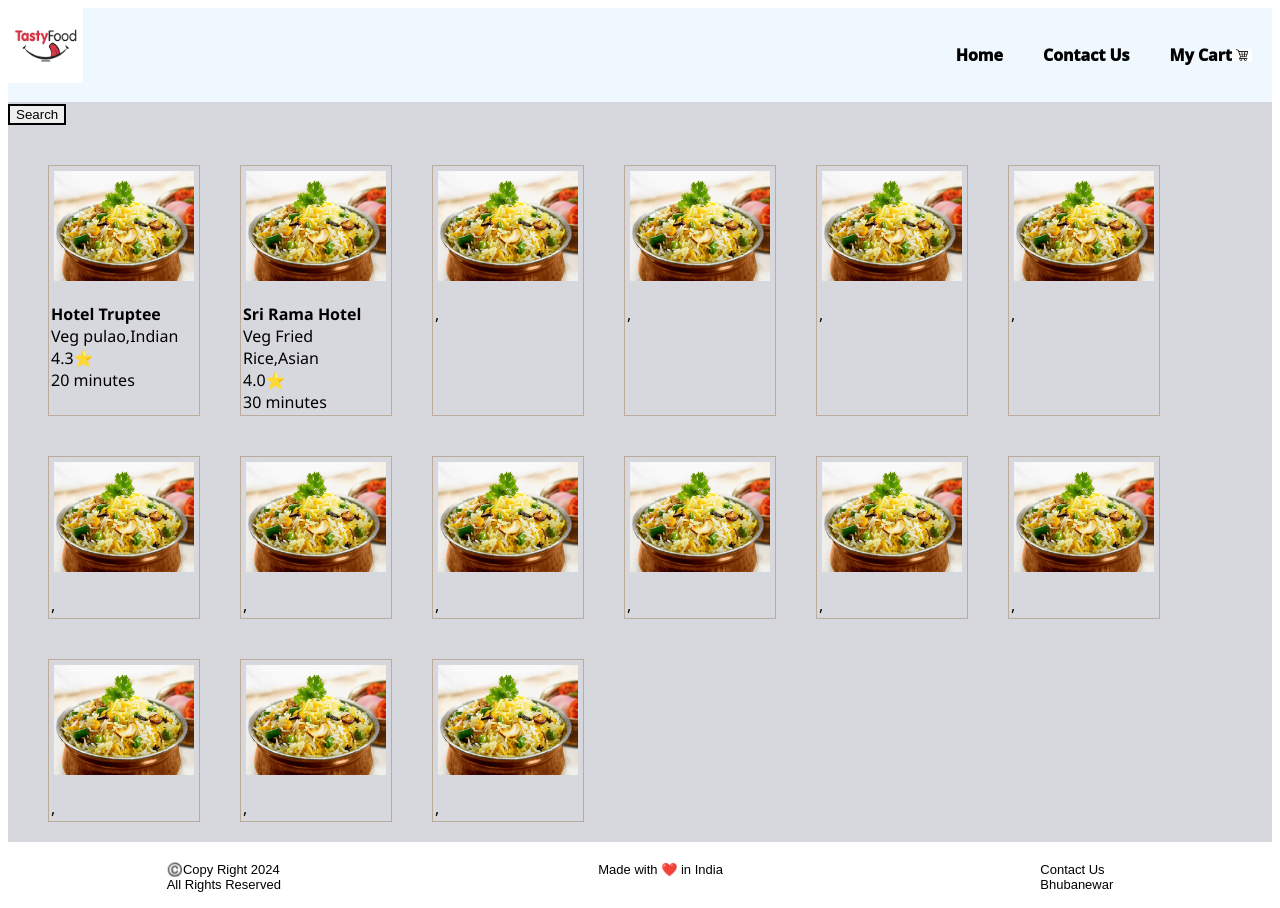
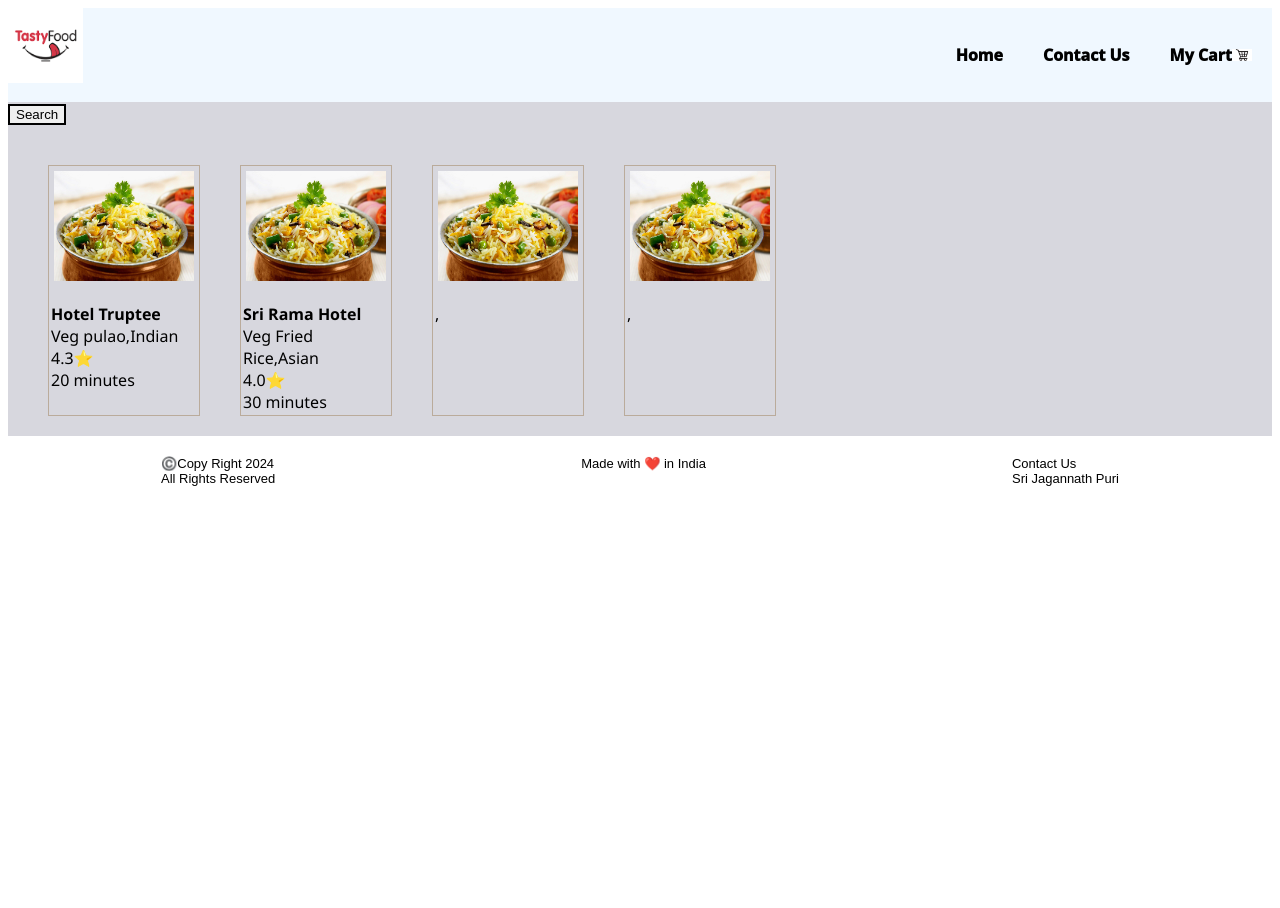
Before and after one commit to Sidsw11/foodoo-app, a React (Vite) app: page / in a window 1280 px wide. After the commit the page ends 800 px from the top, so only its background shows below. Built offline with nearby package versions, Linux system fonts and the light colour scheme.

Commit message:
Restrocard units changed

```diff
--- a/App.js
+++ b/App.js
@@ -47,17 +47,8 @@ const BodyComponent =() =>{
             <RestroCard restaurantName="Sri Rama Hotel" dishName="Veg Fried Rice" cuisine="Asian" ratings="4.0⭐" deliverytime="30 minutes"/>
             <RestroCard/>
             <RestroCard/>
-            <RestroCard/>
-            <RestroCard/>
-            <RestroCard/>
-            <RestroCard/>
-            <RestroCard/>
-            <RestroCard/>
-            <RestroCard/>
-            <RestroCard/>
-            <RestroCard/>
-            <RestroCard/>
-            <RestroCard/>
+
+
 
 
         </div>
@@ -71,7 +62,7 @@ const FooterComponent = () => {
         <ul>
             <li>©️Copy Right 2024<li>All Rights Reserved</li></li>
             <li>Made with ❤️ in India</li>
-            <li>Contact Us<li>Bhubanewar</li></li>
+            <li>Contact Us<li>Sri Jagannath Puri</li></li>
         </ul>
     </div>
 )};
```
